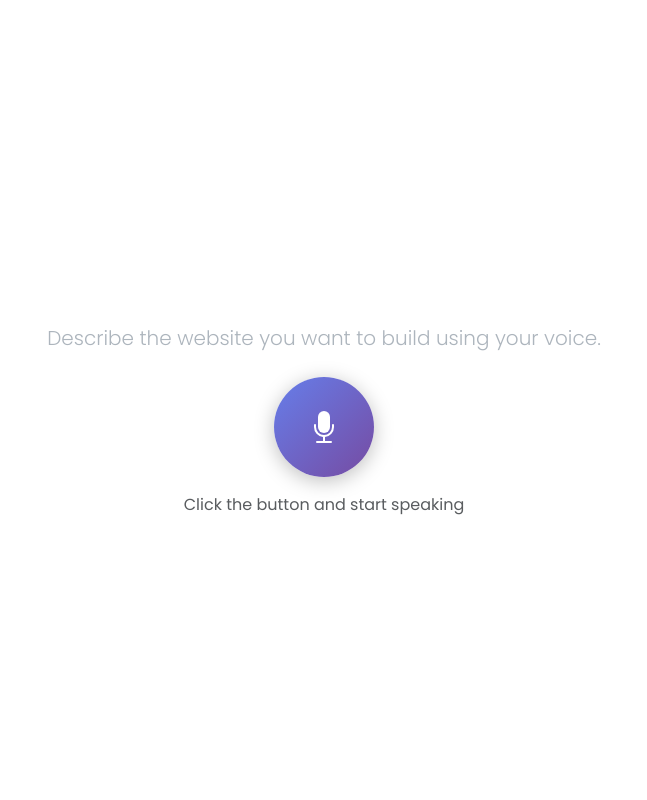
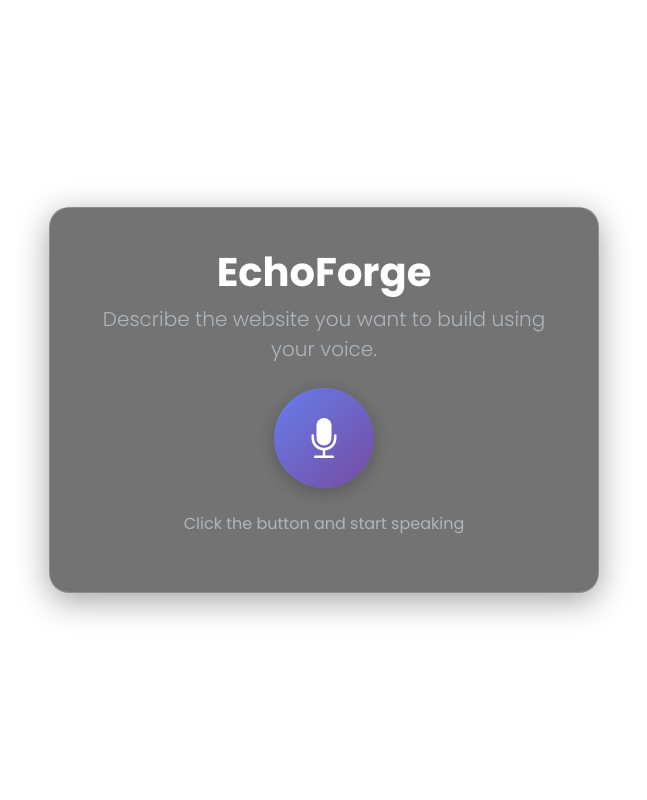
Before and after one commit to Highonswift/echoforge-voice-app-builder, a Flask app: page /home in a window 1280 px wide. Shown: the whole page, without its empty margins (316-963 px from the left). Run offline with Flask 3, Linux system fonts and the light colour scheme; the visitor is signed in with stand-in values (Sample User, id 1); parts of the project's set-up code (start-up, migrations or seed data) failed here and were passed over.

Commit message:
Update index.html

```diff
--- a/templates/index.html
+++ b/templates/index.html
@@ -3,38 +3,43 @@
 <head>
     <meta charset="UTF-8">
     <meta name="viewport" content="width=device-width, initial-scale=1.0">
-    <title>EchoForge</title>
-    <!-- Bootstrap CSS -->
+    <title>EchoForge - Create</title>
     <link href="https://cdn.jsdelivr.net/npm/bootstrap@5.3.2/dist/css/bootstrap.min.css" rel="stylesheet">
-    <!-- Custom CSS -->
+    <link rel="preconnect" href="https://fonts.googleapis.com">
+    <link rel="preconnect" href="https://fonts.gstatic.com" crossorigin>
+    <link href="https://fonts.googleapis.com/css2?family=Poppins:wght@300;400;600;700&display=swap" rel="stylesheet">
     <link rel="stylesheet" href="{{ url_for('static', filename='css/style.css') }}">
+    <style>
+        /* Page-specific background */
+        body {
+            --background-url: 'https://picsum.photos/seed/echoforge-app/1920/1080';
+        }
+    </style>
 </head>
 <body>
-    <div class="container text-center my-5">
+    <div class="container text-center">
+        <div class="content-card mx-auto">
             <header class="mb-4">
                 <h1>EchoForge</h1>
                 <p class="lead">Describe the website you want to build using your voice.</p>
             </header>
 
             <main id="main-content">
-            <button id="recordButton" class="btn btn-primary btn-lg rounded-circle">
-                <svg xmlns="http://www.w3.org/2000/svg" width="32" height="32" fill="currentColor" class="bi bi-mic-fill" viewBox="0 0 16 16">
+                <button id="recordButton" class="btn btn-primary btn-lg rounded-circle d-flex align-items-center justify-content-center mx-auto">
+                    <svg xmlns="http://www.w3.org/2000/svg" width="40" height="40" fill="currentColor" class="bi bi-mic-fill" viewBox="0 0 16 16">
                         <path d="M5 3a3 3 0 0 1 6 0v5a3 3 0 0 1-6 0V3z"/>
                         <path d="M3.5 6.5A.5.5 0 0 1 4 7v1a4 4 0 0 0 8 0V7a.5.5 0 0 1 1 0v1a5 5 0 0 1-4.5 4.975V15h3a.5.5 0 0 1 0 1h-7a.5.5 0 0 1 0-1h3v-2.025A5 5 0 0 1 3 8V7a.5.5 0 0 1 .5-.5z"/>
                     </svg>
                 </button>
-            <p id="statusText" class="mt-3 text-muted">Click the button and start speaking</p>
+                <p id="statusText" class="mt-4">Click the button and start speaking</p>
             </main>
 
-        <!-- *** NEW SECTION ADDED HERE *** -->
             <div id="transcription-container" class="mt-4 d-none">
                 <h4>Here's what I understood:</h4>
                 <blockquote class="blockquote">
                     <p id="transcriptionText" class="mb-0"></p>
                 </blockquote>
             </div>
-        <!-- *** END OF NEW SECTION *** -->
-
 
             <div id="results" class="mt-5 d-none">
                 <h2>Your Website is Ready!</h2>
@@ -42,10 +47,9 @@
                 <a id="websiteLink" href="#" target="_blank" class="btn btn-success">Visit Your New Website</a>
             </div>
         </div>
+    </div>
 
-    <!-- Bootstrap JS -->
     <script src="https://cdn.jsdelivr.net/npm/bootstrap@5.3.2/dist/js/bootstrap.bundle.min.js"></script>
-    <!-- Custom JS -->
     <script src="{{ url_for('static', filename='js/main.js') }}"></script>
 </body>
 </html>
```
Lines whose indentation alone changed are shown as unchanged.
